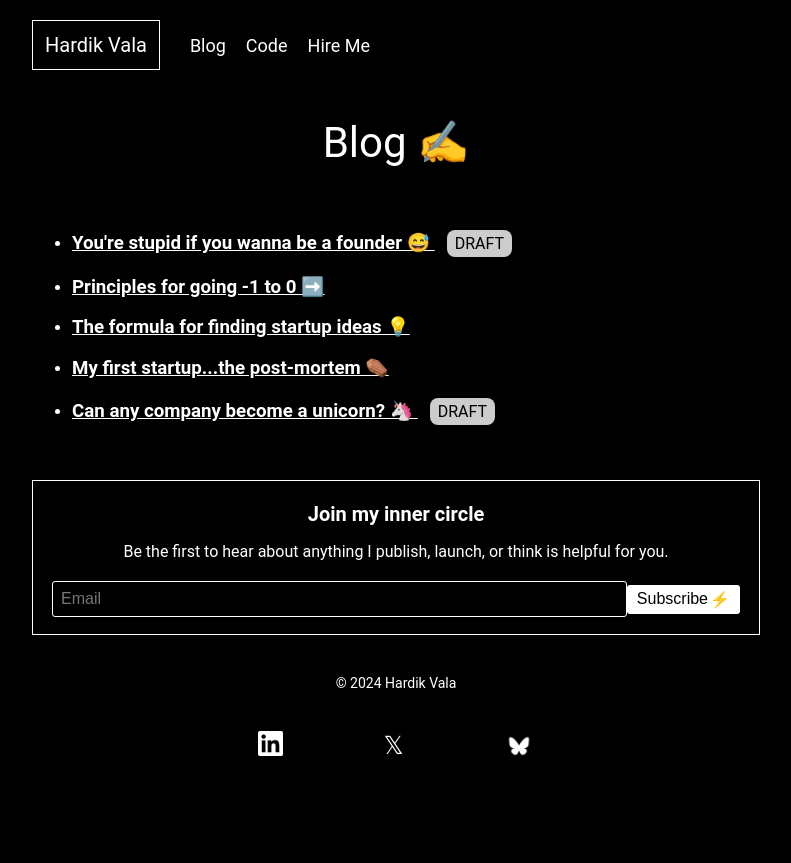
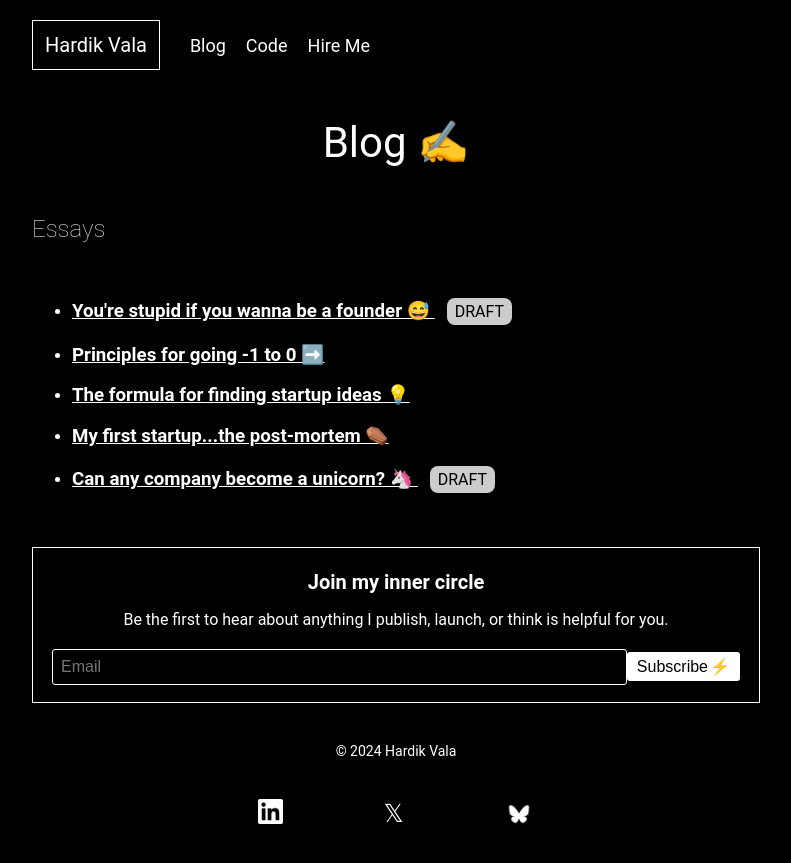
Before and after one commit to hardik-vala/hardik-vala, a Jekyll site: the page built from blog.html, in a window 1280 px wide. Shown: the top 863 px of the page, without its empty margins (244-1035 px from the left). Built offline with Jekyll 4.4.1, drawn with Linux system fonts in a browser that asks for light colours.

Commit message:
Essay header.

```diff
--- a/_sass/main.scss
+++ b/_sass/main.scss
@@ -100,6 +100,11 @@ main h1 {
 
 .blog-container h3 {
   text-decoration: underline;
+}
+
+.essay-header {
+  color: #ddd;
+  font-weight: lighter;
 }
 
 .blog-post-li-draft-chip {
--- a/blog.html
+++ b/blog.html
@@ -6,6 +6,7 @@ title: Blog
 <h1>Blog ✍️</h1>
 
 <div class="blog-container">
+  <h2 class="essay-header">Essays</h2>
   <ul>
     {% for post in site.posts %}
     <li>
```
Also changed, not shown: _posts/2024-08-08-youre-stupid-if-you-wanna-be-a-founder.md (+1 -1 lines).
